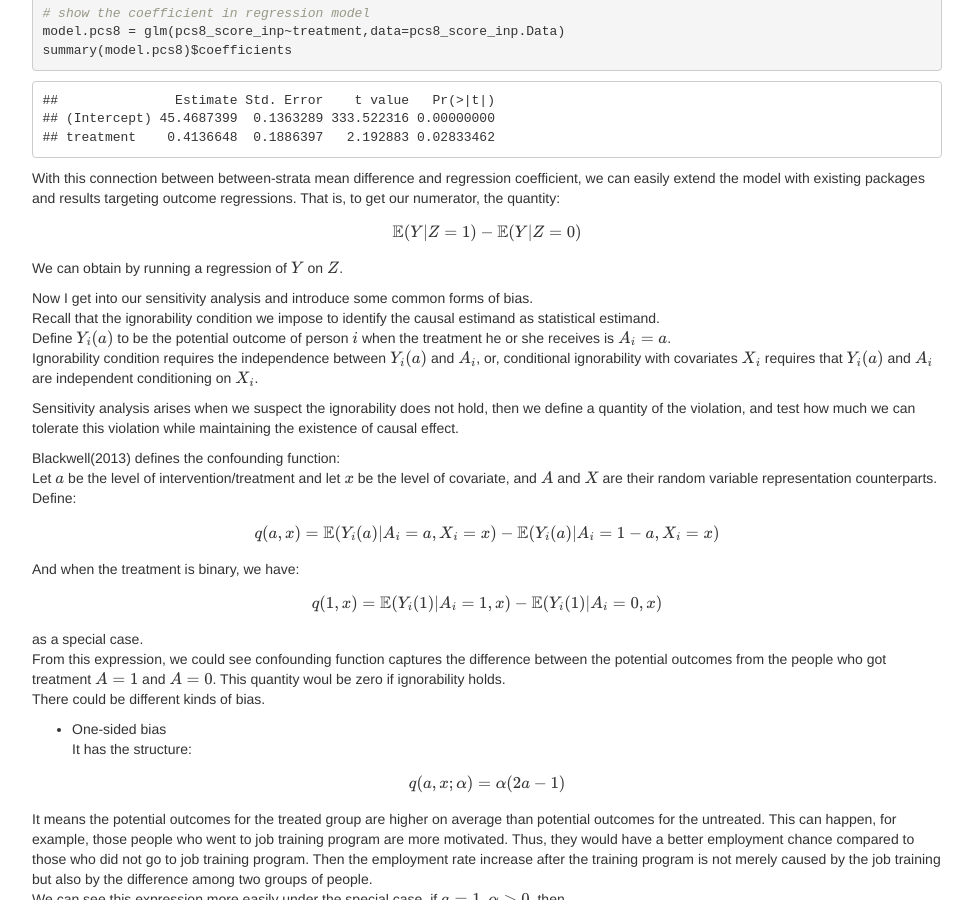
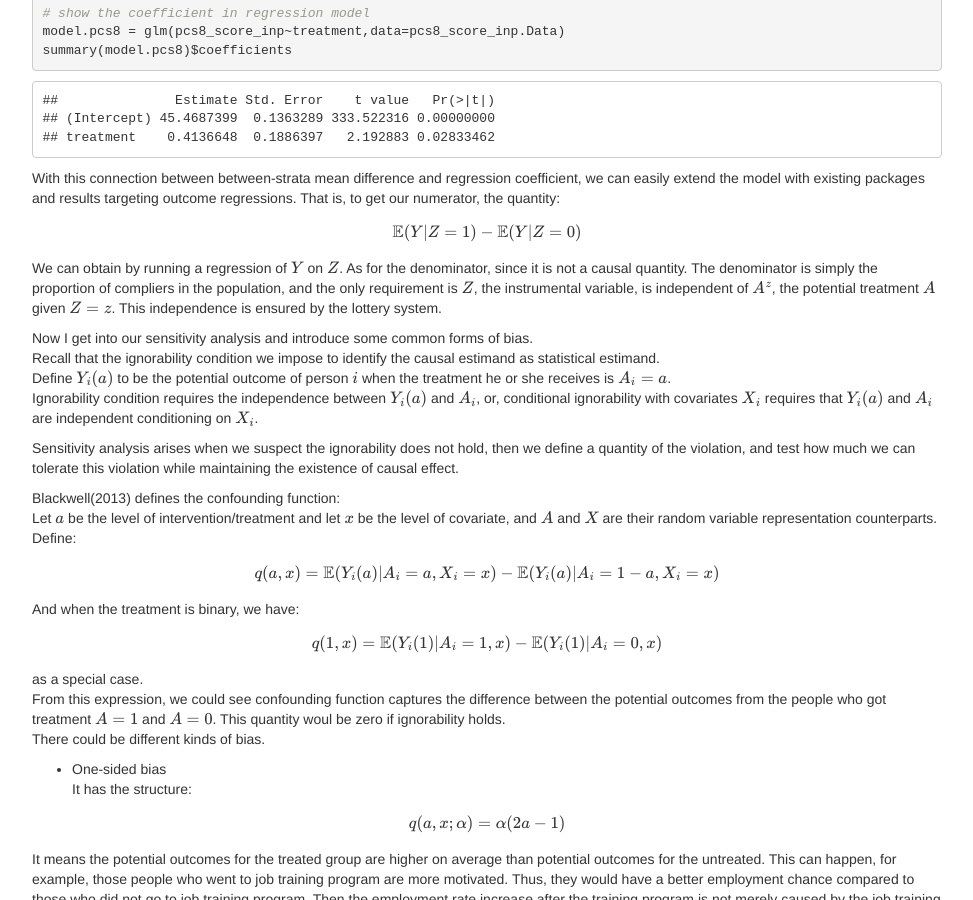
Before and after one commit to elainekjchiu/elainekjchiu.github.io, a Jekyll site: the page project.html, which Jekyll copies as it is, in a window 1280 px wide and 900 px high, scrolled down 5915 px. Shown: the whole window, without its empty margins (153-1126 px from the left). Built offline with Jekyll 4.4.1, drawn with Linux system fonts in a browser that asks for light colours; formulas are drawn with MathJax 3.

Commit message:
Add files via upload

```diff
--- a/project.html
+++ b/project.html
@@ -929,7 +929,12 @@ packages and results targeting outcome regressions. That is, to get our
 numerator, the quantity:</p>
 <p><span class="math display">\[\mathbb{E}(Y|Z=1) -
 \mathbb{E}(Y|Z=0)\]</span></p>
-<p>We can obtain by running a regression of <span class="math inline">\(Y\)</span> on <span class="math inline">\(Z\)</span>.</p>
+<p>We can obtain by running a regression of <span class="math inline">\(Y\)</span> on <span class="math inline">\(Z\)</span>. As for the denominator, since it is
+not a causal quantity. The denominator is simply the proportion of
+compliers in the population, and the only requirement is <span class="math inline">\(Z\)</span>, the instrumental variable, is
+independent of <span class="math inline">\(A^z\)</span>, the potential
+treatment <span class="math inline">\(A\)</span> given <span class="math inline">\(Z=z\)</span>. This independence is ensured by the
+lottery system.</p>
 <p>Now I get into our sensitivity analysis and introduce some common
 forms of bias.<br />
 Recall that the ignorability condition we impose to identify the causal
```
